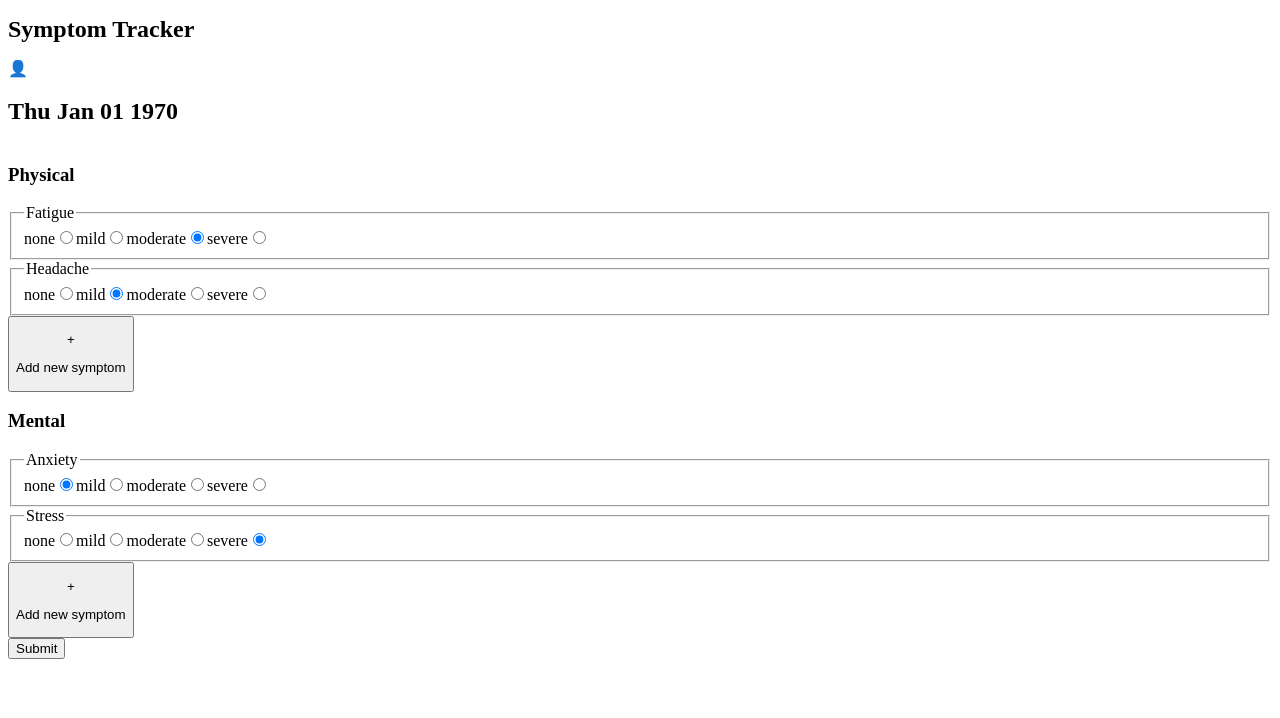
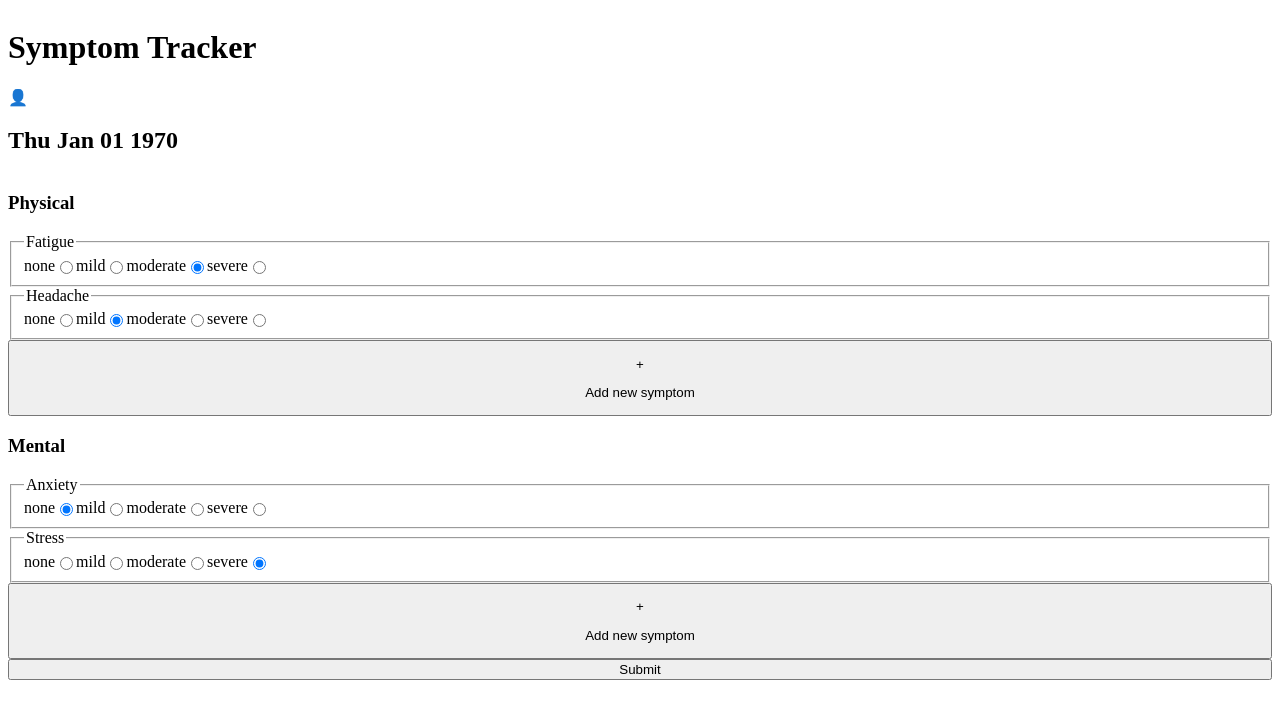
Before and after one commit to dyazdani/symptom-tracker, a website: page index.html in a window 1280 px wide. Drawn offline with Linux system fonts and the light colour scheme.

Commit message:
Setting up flexboxes

```diff
--- a/styles/style.css
+++ b/styles/style.css
@@ -1,9 +1,29 @@
-/* Add your styles here */
-section {
+body {
   display: flex;
   flex-flow: column nowrap;
 }
 
-h1 {
-  font-size: x-large;
+main {
+  display: flex;
+  flex-flow: column nowrap;
 }
+
+form {
+  display: flex;
+  flex-flow: column nowrap;
+}
+
+#physical {
+  display: flex;
+  flex-flow: column nowrap;
+}
+
+#mental {
+  display: flex;
+  flex-flow: column nowrap;
+}
+
+fieldset div {
+  display: flex;
+  flex-flow: row nowrap;
+}
```
